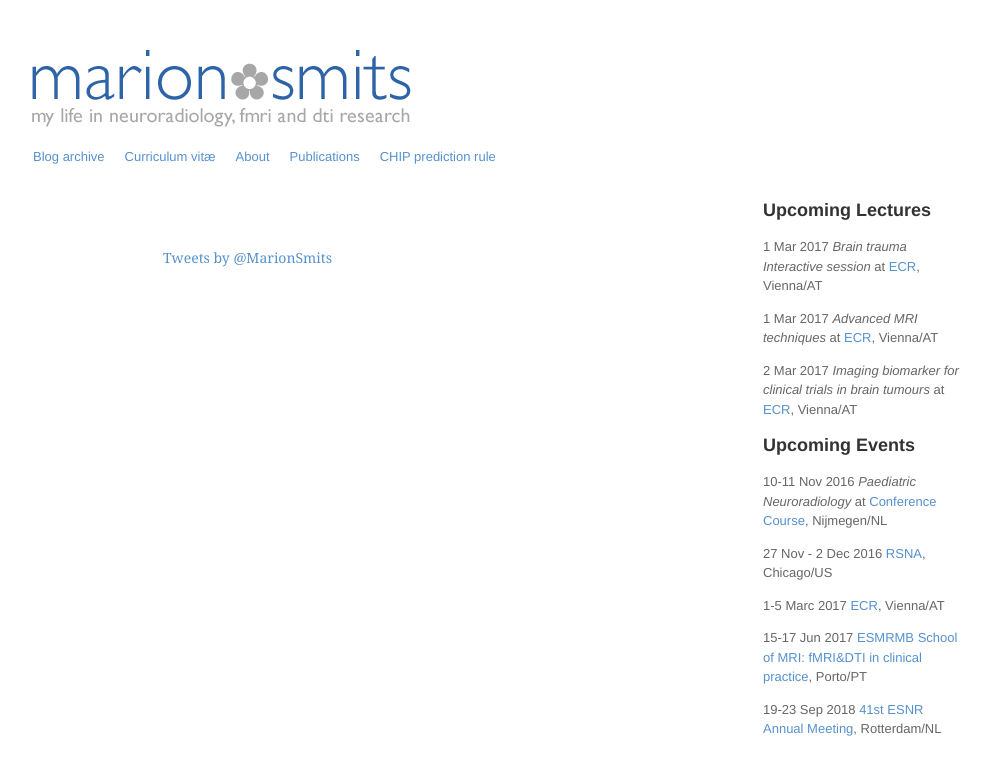
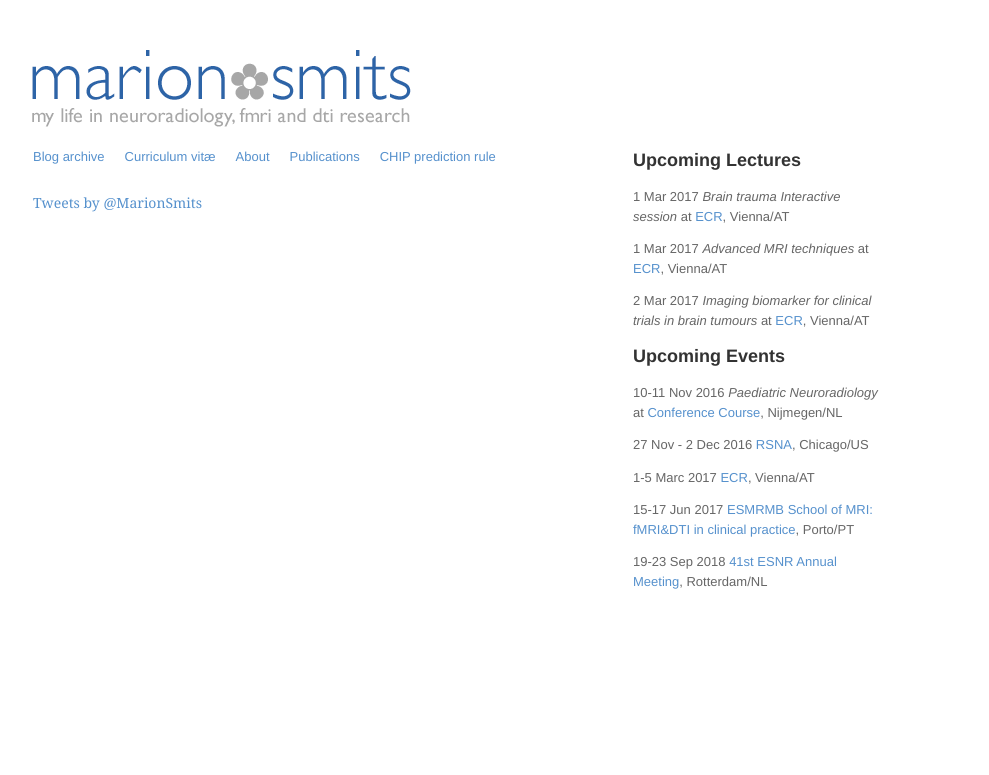
Before and after one commit to marionsmits/marionsmits.github.io, a Jekyll site: the page built from index.html, in a window 1280 px wide. Shown: the top 775 px of the page, without its empty margins (17-1006 px from the left). Built offline with Jekyll 4.4.1, drawn with Linux system fonts in a browser that asks for light colours; the list of posts is cut into pages by our own code; comment, search, counter and statistics services are not loaded.

Commit message:
Tweak layout

```diff
--- a/style/marionsmits.css
+++ b/style/marionsmits.css
@@ -4,7 +4,7 @@ body {
 	font: 12px/1.5 Helvetica, Arial, sans-serif;
 	margin: 0px;
 	padding: 50px;
-	width: 760px;
+	width: 500px;
 }
 
 /* Links & Typography */
@@ -79,19 +79,14 @@ strong, b {
 
 #sidebar {
  position:absolute;
- left:780px;
- width:200px;
-}
-
-.twitter-timeline {
- margin-left: 130px;
+ left:650px;
+ width:250px;
 }
 
 /* Menu */
 
 #menu {
 	margin-top: 13px;
-	height: 50px
 }
 
 #menu a {
```
